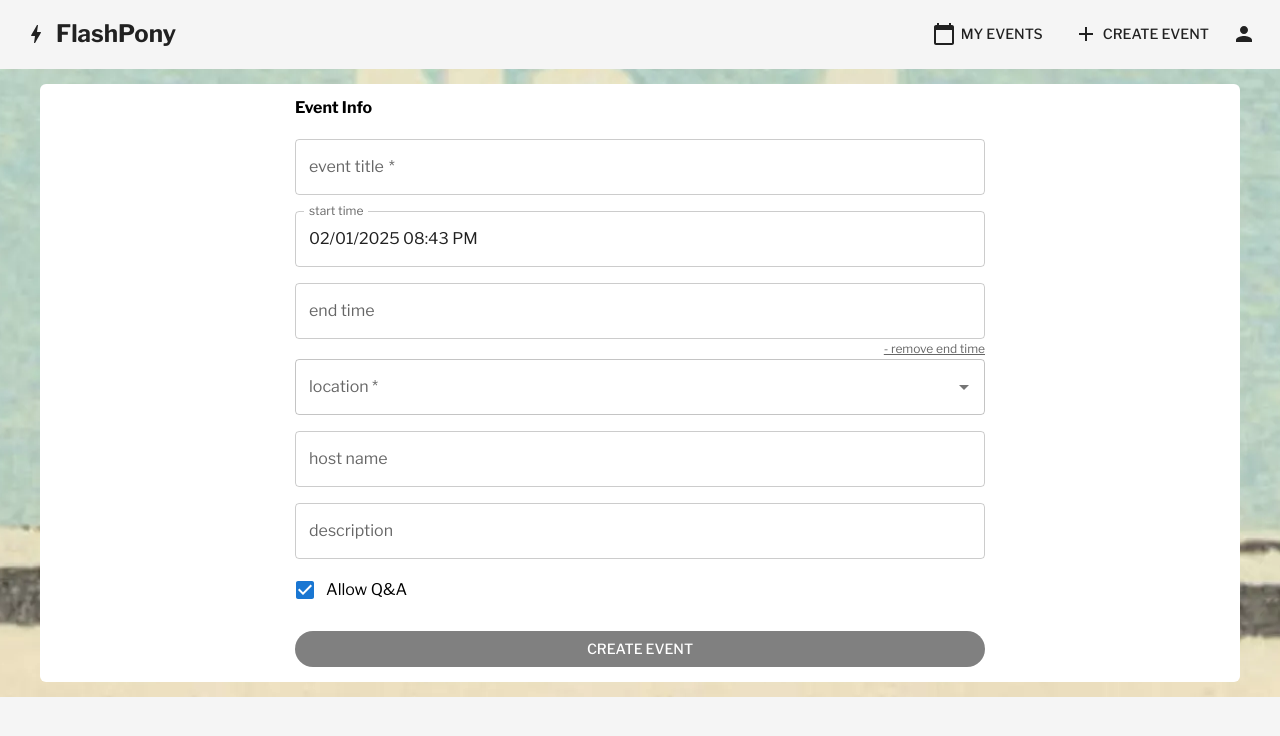
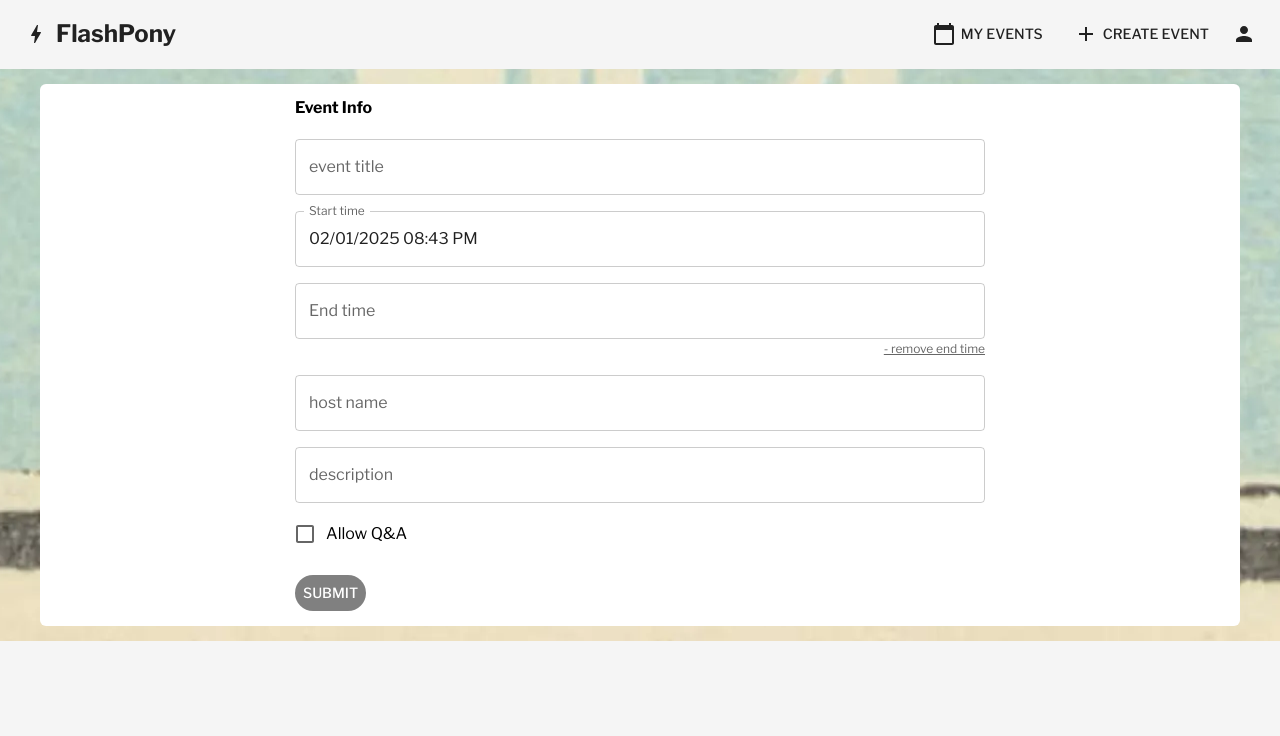
Before and after one commit to kalikokalikova/fp-client, a React (Vite) app: page / in a window 1280 px wide. Both pictures are taken after a click on the element "+ add end time". Shown: the top 736 px of the page. Built offline with nearby package versions, Linux system fonts and the light colour scheme.

Commit message:
wip on moving to react hook and react query

```diff
--- a/src/pages/CreateEventPage.jsx
+++ b/src/pages/CreateEventPage.jsx
@@ -1,6 +1,8 @@
 import React, { useState, useEffect } from "react";
 import { MobileDateTimePicker } from "@mui/x-date-pickers/MobileDateTimePicker";
 import { useNavigate } from "react-router-dom";
+import { useForm, Controller } from "react-hook-form";
+import { useMutation } from "@tanstack/react-query";
 import dayjs from "dayjs";
 import {
   Typography,
@@ -12,6 +14,7 @@ import {
   FormControlLabel,
   Checkbox,
   FormHelperText,
+  Alert,
 } from "@mui/material";
 import api from "../api";
 import { Day_1 } from "../assets/cards";
@@ -36,57 +39,58 @@ const commonInputStyles = {
 
 function CreateEventPage() {
   const navigate = useNavigate();
-  const userLoggedIn = false;
+  const {
+    register,
+    control,
+    handleSubmit,
+    formState: { errors },
+    setError,
+  } = useForm({
+    defaultValues: {
+      allow_qa: true, // Default value for the checkbox
+    },
+  });
+  const [serverError, setServerError] = useState(null);
   const [showEndDateTime, setShowEndDateTime] = useState(false);
   const backgroundImage = `url(${Day_1})`;
-  const [formData, setFormData] = useState({
-    title: "",
-    start_date_time: dayjs().toISOString(),
-    end_date_time: null,
-    location: {},
-    description: "",
-    allow_qa: true,
-    host: "",
-  });
-
 
   useEffect(() => {
     if (!showEndDateTime) {
-      setFormData((prev) => ({ ...prev, endTime: null }));
+      // setFormData((prev) => ({ ...prev, endTime: null })); TODO figure this out
     }
   }, [showEndDateTime]);
-
-  const handleChange = (e) => {
-    const { id, value, checked, type } = e.target;
-    setFormData({
-      ...formData,
-      [id]: type === "checkbox" ? checked : value,
-    });
-  };
-
-  const handleDateChange = (id, newValue) => {
-    setFormData((prev) => ({ ...prev, [id]: dayjs(newValue).toISOString() }));
-  };
 
   const handleEndDateTimeToggle = (e) => {
     setShowEndDateTime(!showEndDateTime);
   };
 
-  const handleSubmit = async (e) => {
-    e.preventDefault();
+  // React Query mutation for form submission
+  const mutation = useMutation({
+    mutationFn: async (formData) => {
+      return api.post("/api/v1/events/", formData);
+    },
+    onSuccess: () => {
+      alert("Form submitted successfully!");
+      // navigate
+    },
+    onError: (error) => {
+      if (error.response?.status === 400) {
+        const backendErrors = error.response.data.errors;
+        if (backendErrors) {
+          Object.keys(backendErrors).forEach((field) => {
+            setError(field, { type: "server", message: backendErrors[field] });
+          });
+        }
+      } else {
+        setServerError("Something went wrong. Please try again.");
+      }
+    },
+  });
 
-    try {
-      const response = await api.post("/api/v1/events/", formData);
-
-      if (response.error) {
-        throw new Error("Failed to create event");
-      }
-
-      console.log("Event created successfully", response);
-      navigate(`/events/${response.data.data.event.event_id}`);
-    } catch (error) {
-      console.error("Error creating event:", error);
-    }
+  const onSubmit = (data) => {
+    console.log(data);
+    setServerError(null); // Reset server error on new submission
+    mutation.mutate(data);
   };
 
   return (
@@ -109,37 +113,52 @@ function CreateEventPage() {
           borderRadius: "6px",
         }}
       >
-        <FormControl component="form" onSubmit={handleSubmit}>
+        <Box>
+          {serverError && <Alert severity="error">{serverError}</Alert>}
+        </Box>
+        <form component="form" onSubmit={handleSubmit(onSubmit)}>
           <Box className="event-info">
             <Typography variant="h3" gutterBottom>
               Event Info
             </Typography>
+
             <TextField
-              id="title"
               label="event title"
-              required
+              {...register("title", { required: "Title is required" })}
+              error={!!errors.title}
+              helperText={errors.title?.message}
               variant="outlined"
-              value={formData.title}
-              onChange={handleChange}
               sx={commonInputStyles}
             />
 
-            <MobileDateTimePicker
-              sx={commonInputStyles}
-              id="startTime"
-              label="start time"
-              required
-              value={dayjs(formData.start_date_time)}
-              onChange={(newValue) => handleDateChange("start_date_time", newValue)}
+            <Controller
+              name="start_date_time"
+              control={control}
+              defaultValue={dayjs()}
+              rules={{
+                required: "Start time is required.",
+              }}
+              render={({ field }) => (
+                <MobileDateTimePicker
+                  {...field} // This binds the field value and event handling
+                  label="Start time"
+                  sx={commonInputStyles}
+                />
+              )}
             />
+
             {showEndDateTime ? (
               <>
-                <MobileDateTimePicker
-                  id="endTime"
-                  label="end time"
-                  value={formData.endTime ? dayjs(formData.end_date_time) : null}
-                  onChange={(newValue) => handleDateChange("end_date_time", newValue)}
-                  sx={commonInputStyles}
+                <Controller
+                  name="end_date_time"
+                  control={control}
+                  render={({ field }) => (
+                    <MobileDateTimePicker
+                      {...field}
+                      label="End time"
+                      sx={commonInputStyles}
+                    />
+                  )}
                 />
                 <FormHelperText
                   sx={{
@@ -165,23 +184,19 @@ function CreateEventPage() {
               </FormHelperText>
             )}
 
-						<LocationInput setFormData={setFormData} required />
+            {/* <LocationInput setFormData={setFormData} required /> */}
 
-						<TextField
-              id="host"
+            <TextField
               label="host name"
               variant="outlined"
-              value={formData.host}
-              onChange={handleChange}
+              {...register("host")}
               sx={commonInputStyles}
             />
 
             <TextField
-              id="description"
               label="description"
               variant="outlined"
-              value={formData.description}
-              onChange={handleChange}
+              {...register("description")}
               sx={commonInputStyles}
             />
 
@@ -192,24 +207,22 @@ function CreateEventPage() {
                 marginTop: "10px",
               }}
             >
-
               <FormControlLabel
-                control={
-                  <Checkbox
-                    id="allow_qa"
-                    checked={formData.allow_qa}
-                    onChange={handleChange}
-                  />
-                }
+                control={<Checkbox {...register("allow_qa")} />}
                 label="Allow Q&A"
               />
             </Box>
           </Box>
 
-          <Button type="submit" className="action-button" sx={{ marginTop: "20px" }}>
-            create event
+          <Button
+            type="submit"
+            className="action-button"
+            sx={{ marginTop: "20px" }}
+            disabled={mutation.isLoading}
+          >
+            {mutation.isLoading ? "Submitting..." : "Submit"}
           </Button>
-        </FormControl>
+        </form>
       </Container>
     </Box>
   );
```
